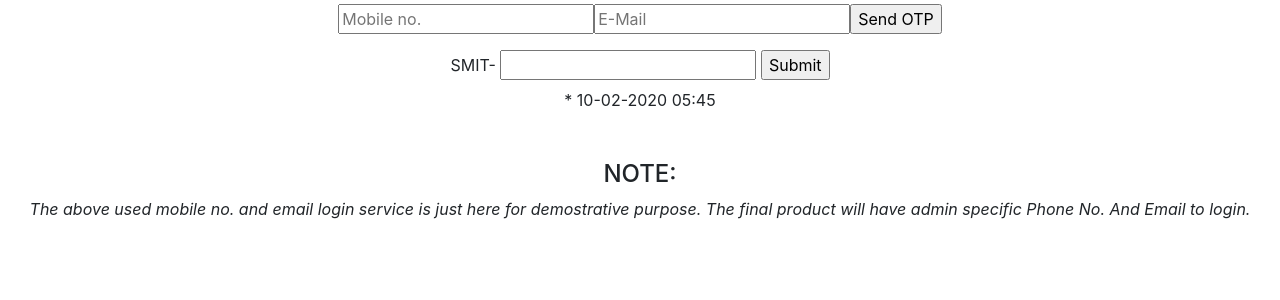
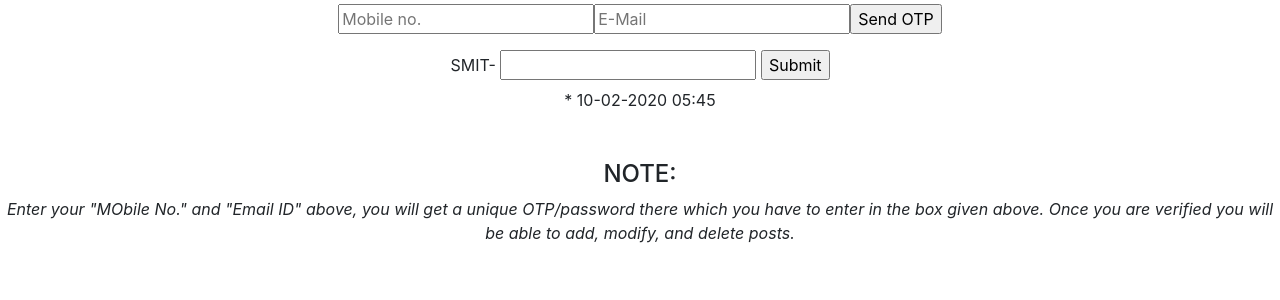
Before and after one commit to rishabh-live/hackathon-2020, a PHP site: page /Hackathon/php/index.php in a window 1280 px wide. Shown: the part 170-470 px from the top of the page. Run offline with PHP 8.4, Linux system fonts and the light colour scheme; some libraries are stand-ins or nearby versions; some web fonts are replaced.

Commit message:
updated a.e

```diff
--- a/php/index.php
+++ b/php/index.php
@@ -202,8 +202,8 @@ if ($otp == $_REQUEST['verify']) {
 				<label><h4>NOTE:</h4></label>
 				<p>
 					<i>
-				The above used mobile no. and email login service is just here for demostrative purpose.
-					 The final product will have admin specific Phone No. And Email to login.
+			Enter your "MObile No." and "Email ID" above, you will get a unique OTP/password there which you have to enter in the box given above. Once you are verified you will be able to add, modify, and delete posts.
+
 					</i>
 				</p>
 			</p>
--- a/php/user_power/blog.php
+++ b/php/user_power/blog.php
@@ -17,7 +17,7 @@
 
   <meta charset="utf-8">
   <meta name="viewport" content="width=device-width, initial-scale=1, shrink-to-fit=no">
-  <meta name="keywords" content="<?php echo $characters[$i]["tags"];?>">
+  <meta name="keywords" content="<?php echo $characters[$i]["tag"];?>">
 
 
 
```
